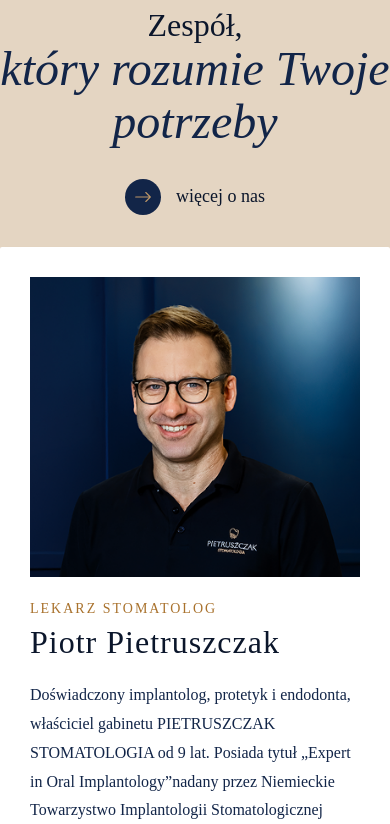
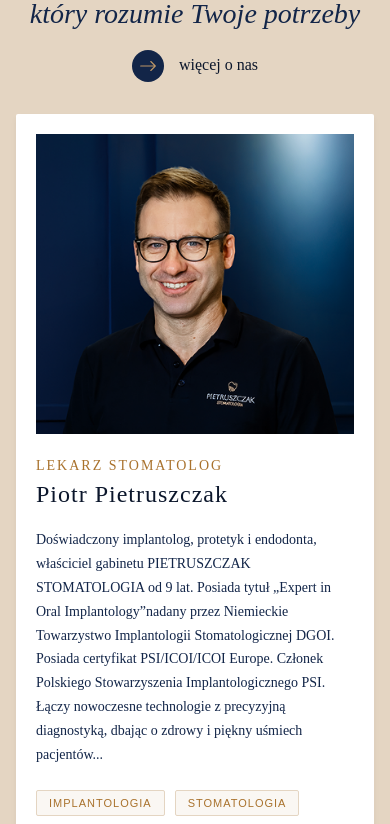
Before and after one commit to AriaAman/StronaMarysiaV2, a Nuxt app: page / in a window 390 px wide. Shown: the part 7931-8755 px from the top of the page. Built offline with nearby package versions, Linux system fonts and the light colour scheme; a web font is replaced by a local one.

Commit message:
fix: amélioration responsive tablette TeamSection

```diff
--- a/components/HomePage/TeamSection.vue
+++ b/components/HomePage/TeamSection.vue
@@ -67,8 +67,7 @@ const navigateToTeam = () => {
 
 <style scoped>
 .team-container {
-    width: 100%;
-    padding: 80px 0;
+    padding: 80px 20px;
     background-color: #E4D5C2;
 }
 
@@ -78,11 +77,14 @@ const navigateToTeam = () => {
     display: flex;
     gap: 265px;
     align-items: flex-end;
+    padding: 0 20px;
+    box-sizing: border-box;
 }
 
 .team-title {
     font-family: 'Satoshi Variable', 'Satoshi';
     width: 878px;
+    max-width: 100%;
     font-size: 48px;
     font-weight: 100;
     color: #0B162B;
@@ -138,14 +140,17 @@ const navigateToTeam = () => {
     display: flex;
     flex-wrap: wrap;
     gap: 24px;
-    max-width: 1440px;
     margin: 0 auto;
+    padding: 0 20px;
+    justify-content: center;
+    box-sizing: border-box;
 }
 
 .doctor-card {
     background-color: #FFFFFF;
     border-radius: 2px;
     width: 458px;
+    max-width: 100%;
     box-shadow: 0 4px 6px rgba(0, 0, 0, 0.05);
     overflow: hidden;
 }
@@ -218,30 +223,161 @@ const navigateToTeam = () => {
 }
 
 /* Responsive */
-@media (max-width: 1200px) {
+/* Desktop à Tablette Large (1025px - 1440px) */
+@media (max-width: 1440px) and (min-width: 1025px) {
+    .team-header {
+        gap: 100px;
+    }
+
+    .team-title {
+        width: auto;
+        flex: 1;
+    }
+}
+
+/* Tablette (768px - 1024px) */
+@media (max-width: 1024px) {
+    .team-container {
+        padding: 60px 24px;
+    }
+
     .team-header {
         flex-direction: column;
+        align-items: center;
         text-align: center;
-        gap: 30px;
+        gap: 24px;
+        padding: 0;
+        margin-bottom: 40px;
+    }
+
+    .team-title {
+        font-size: 36px;
+        width: 100%;
+        max-width: 600px;
+    }
+
+    .team-subtitle {
+        font-size: 36px;
     }
 
     .team-button {
-        margin: 0 auto;
+        margin: 0;
+    }
+
+    .button-text {
+        font-size: 16px;
+    }
+
+    .team-grid {
+        gap: 20px;
+        padding: 0;
+    }
+
+    .doctor-card {
+        width: 100%;
+        max-width: 500px;
+    }
+
+    .doctor-image-container {
+        height: 350px;
+    }
+
+    .doctor-info {
+        padding: 28px;
+    }
+
+    .doctor-name {
+        font-size: 28px;
+    }
+
+    .doctor-description {
+        font-size: 15px;
+        line-height: 170%;
+    }
+
+    .specialty-tag {
+        font-size: 11px;
+        padding: 7px 14px;
+    }
+}
+
+/* Petites tablettes */
+@media (max-width: 900px) {
+    .team-title {
+        font-size: 32px;
+        max-width: 500px;
+    }
+
+    .team-subtitle {
+        font-size: 32px;
+    }
+
+    .doctor-card {
+        width: 100%;
+        max-width: 450px;
+    }
+
+    .doctor-image-container {
+        height: 320px;
     }
 }
 
 @media (max-width: 768px) {
+    .team-container {
+        padding: 40px 16px;
+    }
+
+    .team-header {
+        gap: 20px;
+        margin-bottom: 32px;
+    }
+
     .team-title {
-        font-size: 32px;
-        width: auto;
+        font-size: 28px;
+        max-width: 400px;
+    }
+
+    .team-subtitle {
+        font-size: 28px;
+    }
+
+    .button-text {
+        font-size: 16px;
+    }
+
+    .button-circle {
+        width: 32px;
+        height: 32px;
+    }
+
+    .team-grid {
+        gap: 16px;
     }
 
     .doctor-card {
+        width: 100%;
         max-width: 100%;
     }
 
     .doctor-image-container {
         height: 300px;
     }
+
+    .doctor-info {
+        padding: 20px;
+    }
+
+    .doctor-name {
+        font-size: 24px;
+    }
+
+    .doctor-description {
+        font-size: 14px;
+    }
+
+    .specialty-tag {
+        font-size: 11px;
+        padding: 6px 12px;
+    }
 }
 </style>
```
